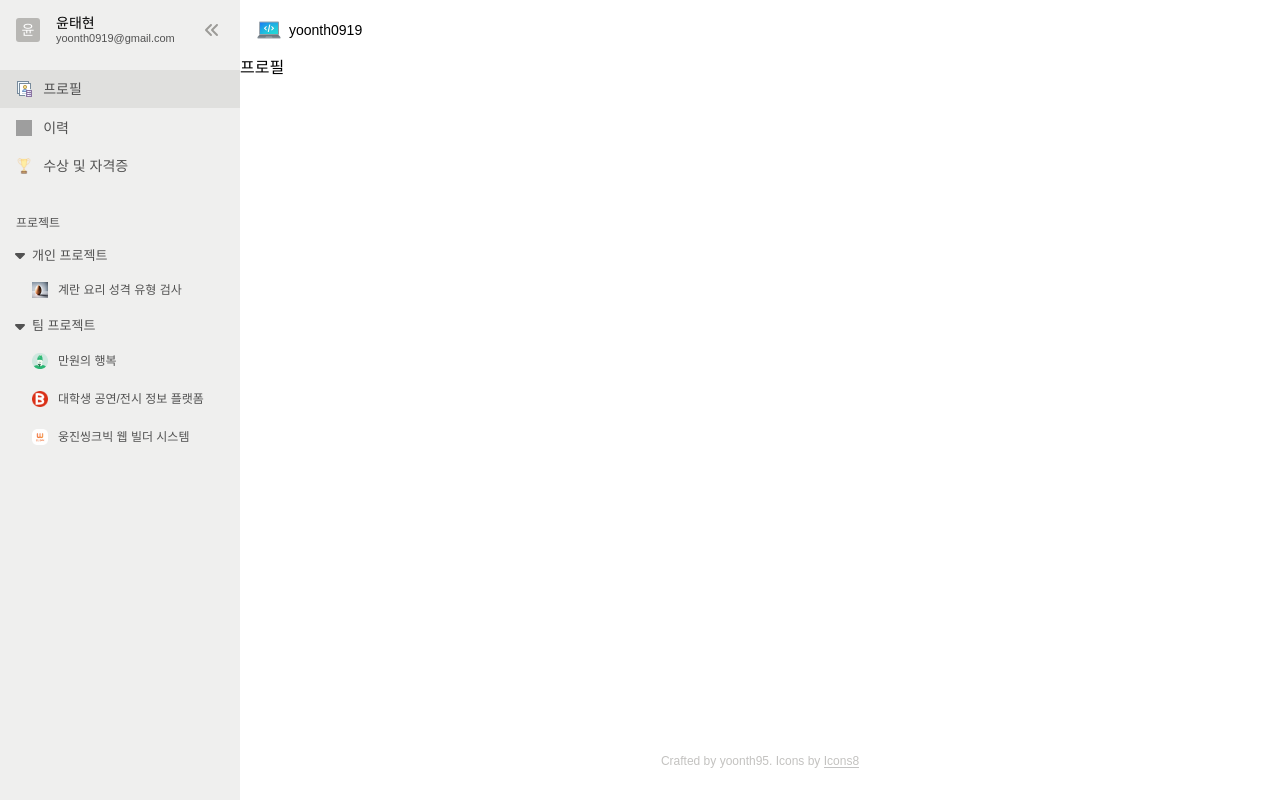
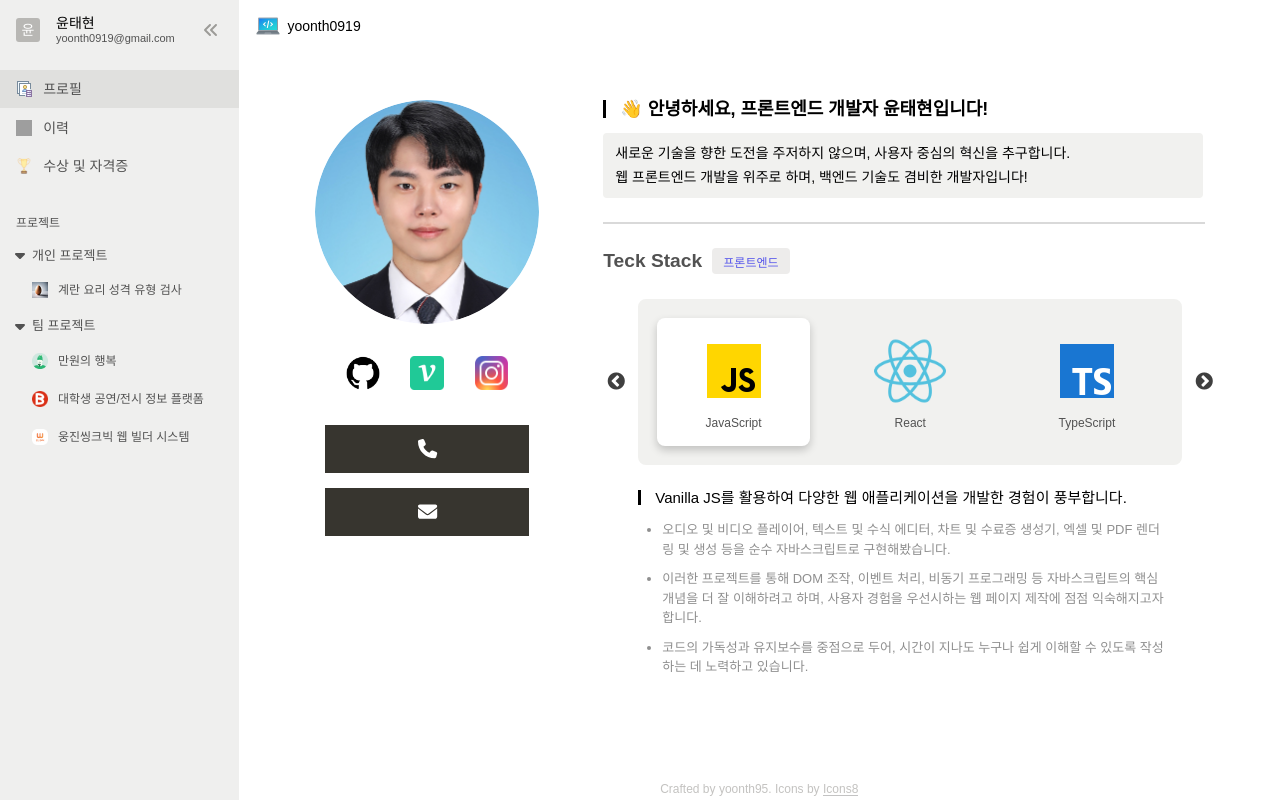
Before and after one commit to yoonth95/portfolio, a React (Vite) app: page / in a window 1280 px wide. Built offline with nearby package versions, Linux system fonts and the light colour scheme; grey boxes are pictures that could not be loaded; a web font is replaced by a local one.

Commit message:
Design: 프로필 페이지 마크업 및 디자인

```diff
--- /dev/null
+++ b/src/components/profile/index.ts
@@ -0,0 +1,4 @@
+import ProfileArea from "./profileArea/ProfileArea";
+import ProfileInfo from "./profileInfo/ProfileInfo";
+
+export { ProfileArea, ProfileInfo };
--- /dev/null
+++ b/src/components/profile/profileArea/ProfileArea.styled.ts
@@ -0,0 +1,90 @@
+import styled from "styled-components";
+
+export const ProfileAreaSection = styled.section`
+  width: 14rem;
+`;
+
+export const ProfileImg = styled.img`
+  width: 14rem;
+  height: 14rem;
+  border-radius: 50%;
+  object-fit: contain;
+`;
+
+export const LinkList = styled.div`
+  display: flex;
+  align-items: center;
+  justify-content: space-evenly;
+  margin-top: 2rem;
+
+  & a {
+    width: 15%;
+    cursor: pointer;
+  }
+
+  & a > img {
+    width: 100%;
+    transition: 270ms;
+  }
+
+  & img:hover {
+    transform: scale(1.2);
+  }
+`;
+
+export const BoxList = styled.div`
+  width: 100%;
+  display: flex;
+  flex-direction: column;
+  gap: 15px;
+  margin-top: 2rem;
+`;
+
+export const Box = styled.div`
+  position: relative;
+  margin: 0 10px;
+  height: 3rem;
+
+  & div {
+    display: flex;
+    align-items: center;
+    justify-content: center;
+  }
+`;
+
+export const Icon = styled.div`
+  width: 100%;
+  height: 100%;
+  background-color: var(--gray600-color);
+  transition: 0.5s;
+  transform-origin: top;
+  transform: translateY(0px) rotateX(0deg);
+
+  ${Box}:hover & {
+    transform: translateY(100%) rotateX(90deg);
+  }
+
+  & svg {
+    font-size: 1.2rem;
+    line-height: 100px;
+    color: #fff;
+  }
+`;
+
+export const Details = styled.div`
+  position: absolute;
+  top: 0;
+  left: 0;
+  width: 100%;
+  height: 100%;
+  background-color: rgb(241, 241, 239);
+  color: var(--gray500-color);
+  font-size: 13px;
+  transition: 0.5s;
+  transform-origin: bottom;
+  transform: translateY(-100%) rotateX(90deg);
+
+  ${Box}:hover & {
+    transform: translateY(0) rotateX(0deg);
+  }
+`;
--- /dev/null
+++ b/src/components/profile/profileArea/ProfileArea.tsx
@@ -0,0 +1,34 @@
+import { NavLink } from "react-router-dom";
+import { profileImg } from "@/assets/images";
+import { iconList, detailList } from "@/data/profileInfo";
+import { FontAwesomeIcon } from "@fortawesome/react-fontawesome";
+import * as P from "./ProfileArea.styled";
+
+const ProfileArea = () => {
+  return (
+    <P.ProfileAreaSection>
+      <P.ProfileImg src={profileImg} alt="프로필 이미지"></P.ProfileImg>
+      <P.LinkList>
+        {iconList.map((item) => (
+          <NavLink to={item.link} target="_blank">
+            <img src={item.icon} alt={item.text} />
+          </NavLink>
+        ))}
+      </P.LinkList>
+      <P.BoxList>
+        {detailList.map((item) => (
+          <P.Box>
+            <P.Icon>
+              <FontAwesomeIcon icon={item.icon} />
+            </P.Icon>
+            <P.Details>
+              <p>{item.detail}</p>
+            </P.Details>
+          </P.Box>
+        ))}
+      </P.BoxList>
+    </P.ProfileAreaSection>
+  );
+};
+
+export default ProfileArea;
--- /dev/null
+++ b/src/components/profile/profileInfo/ProfileInfo.styled.ts
@@ -0,0 +1,118 @@
+import styled from "styled-components";
+
+export const ProfileInfoSection = styled.section`
+  max-width: 600px;
+  flex: 0.5;
+`;
+
+export const ProfileInfoTitle = styled.div`
+  width: 100%;
+  padding-left: 14px;
+  padding-right: 14px;
+  border-left: 3px solid currentcolor;
+  margin-bottom: 15px;
+  font-size: 15px;
+  & h2 {
+    font-size: 18px;
+  }
+`;
+
+export const ProfileIntro = styled.div`
+  display: flex;
+  flex-direction: column;
+  width: 100%;
+  border-radius: 4px;
+  background: rgb(241, 241, 239);
+  padding: 16px 16px 16px 12px;
+
+  & p {
+    font-size: 14px;
+    line-height: 0.6;
+  }
+`;
+
+export const ProfileTechStack = styled.div`
+  width: 100%;
+`;
+
+export const ProfileTechStackTitle = styled.div`
+  display: flex;
+  align-items: center;
+  gap: 10px;
+
+  & h2 {
+    font-size: 1.2rem;
+    color: var(--gray500-color);
+  }
+
+  & span {
+    line-height: normal;
+    background: rgba(135, 131, 120, 0.15);
+    color: #5757eb;
+    border-radius: 4px;
+    font-size: 12px;
+    padding: 0.3rem 0.7rem;
+  }
+`;
+
+export const ProfileSkill = styled.div`
+  width: 34rem;
+  border: 3px solid rgb(241, 241, 239);
+  border-radius: 8px;
+  margin: 25px 35px;
+`;
+
+export const SlickList = styled.div`
+  height: 10rem;
+  display: flex !important;
+  justify-content: space-around;
+  align-items: center;
+  justify-items: center;
+  gap: 1.5rem;
+  padding: 1rem;
+  background: rgb(241, 241, 239);
+`;
+
+interface IsHoverd {
+  isHovered: boolean;
+}
+
+export const SlickItem = styled.div<IsHoverd>`
+  width: 100%;
+  height: 100%;
+  display: flex;
+  flex-direction: column;
+  align-items: center;
+  justify-content: center;
+  gap: 10px;
+  border-radius: 8px;
+  background-color: ${({ isHovered }) => (isHovered ? "#fff" : "rgba(255, 255, 255, 0)")};
+  box-shadow: ${({ isHovered }) => (isHovered ? "0px 4px 8px rgba(0, 0, 0, 0.2)" : "none")};
+  cursor: pointer;
+
+  & p {
+    color: var(--gray500-color);
+    font-size: 12px;
+  }
+
+  & img {
+    width: 4.5rem;
+  }
+`;
+
+export const ProfileSkillDetail = styled.div`
+  max-width: 530px;
+  margin: 1rem 35px;
+  display: flex;
+  flex-direction: column;
+  font-size: 13px;
+  transition: 270ms;
+`;
+
+export const DetailLi = styled.li`
+  font-size: 13px;
+  line-height: 1.5;
+  list-style: outside;
+  color: #8f8f8f;
+  margin: 0 0 0.625rem 1.5rem;
+`;
--- /dev/null
+++ b/src/components/profile/profileInfo/ProfileInfo.tsx
@@ -0,0 +1,68 @@
+import React from "react";
+import Slick from "@/components/slick/Slick";
+import { useProfileInfo } from "@/hooks/useProfileInfo";
+import { stackInfoList } from "@/data/stackInfoList";
+import * as P from "./ProfileInfo.styled";
+
+const ProfileInfo: React.FC = () => {
+  const { state, dispatch, slideIndex, setSlideIndex } = useProfileInfo();
+  const { hoveredItem, filterItem } = state;
+
+  const slickSetting = {
+    Infinity: true,
+    speed: 500,
+    slidesToShow: 1,
+    slidesToScroll: 1,
+    beforeChange: (current: number, next: number) => setSlideIndex(next),
+    afterChange: (index: number) =>
+      dispatch({ type: "SET_HOVERED_ITEM", payload: { hoveredItem: stackInfoList[index].stackList[0].stack, slideIndex: index } }),
+  };
+
+  const onMouseOver = (stack: string) => {
+    if (hoveredItem !== stack) dispatch({ type: "SET_HOVERED_ITEM", payload: { hoveredItem: stack, slideIndex } });
+  };
+
+  return (
+    <P.ProfileInfoSection>
+      <P.ProfileInfoTitle>
+        <h2>👋 안녕하세요, 프론트엔드 개발자 윤태현입니다!</h2>
+      </P.ProfileInfoTitle>
+      <P.ProfileIntro>
+        <p>새로운 기술을 향한 도전을 주저하지 않으며, 사용자 중심의 혁신을 추구합니다.</p>
+        <br />
+        <p>웹 프론트엔드 개발을 위주로 하며, 백엔드 기술도 겸비한 개발자입니다!</p>
+      </P.ProfileIntro>
+      <hr />
+      <P.ProfileTechStack>
+        <P.ProfileTechStackTitle>
+          <h2>Teck Stack</h2>
+          <span>{stackInfoList[slideIndex].name}</span>
+        </P.ProfileTechStackTitle>
+        <P.ProfileSkill>
+          <Slick slickSetting={slickSetting}>
+            {stackInfoList.map((slideItems, index) => (
+              <P.SlickList key={index}>
+                {slideItems.stackList.map((item) => (
+                  <P.SlickItem key={item.stack} onMouseOver={() => onMouseOver(item.stack)} isHovered={hoveredItem === item.stack}>
+                    <img src={item.img} alt="아이콘" />
+                    <p>{item.stack}</p>
+                  </P.SlickItem>
+                ))}
+              </P.SlickList>
+            ))}
+          </Slick>
+        </P.ProfileSkill>
+        <P.ProfileSkillDetail>
+          <P.ProfileInfoTitle>{filterItem.description.title}</P.ProfileInfoTitle>
+          <ul>
+            {filterItem.description.text.map((text, index) => (
+              <P.DetailLi key={index}>{text}</P.DetailLi>
+            ))}
+          </ul>
+        </P.ProfileSkillDetail>
+      </P.ProfileTechStack>
+    </P.ProfileInfoSection>
+  );
+};
+
+export default ProfileInfo;
--- /dev/null
+++ b/src/components/slick/Slick.styled.ts
@@ -0,0 +1,15 @@
+import styled from "styled-components";
+
+export const SlickContainer = styled.div`
+  /* react-slick */
+  .slick-prev {
+    left: -35px;
+  }
+  .slick-next {
+    right: -35px;
+  }
+  .slick-prev:before,
+  .slick-next:before {
+    color: black;
+  }
+`;
--- /dev/null
+++ b/src/components/slick/Slick.tsx
@@ -0,0 +1,16 @@
+import React from "react";
+import Slider from "react-slick";
+import { SlickProps } from "@/types";
+import "slick-carousel/slick/slick.css";
+import "slick-carousel/slick/slick-theme.css";
+import * as S from "./Slick.styled";
+
+const Slick: React.FC<SlickProps> = ({ slickSetting, children }) => {
+  return (
+    <S.SlickContainer>
+      <Slider {...slickSetting}>{children}</Slider>
+    </S.SlickContainer>
+  );
+};
+
+export default Slick;
--- /dev/null
+++ b/src/pages/profile/ProfilePage.styled.ts
@@ -0,0 +1,23 @@
+import styled from "styled-components";
+
+export const ProfileContanier = styled.main`
+  padding: 3rem 5rem;
+  flex: 1;
+`;
+
+export const ProfileTitle = styled.h1`
+  font-size: 2rem;
+  font-weight: 600;
+  margin-bottom: 3rem;
+`;
+
+export const ProfileSection = styled.div`
+  display: flex;
+  justify-content: center;
+  gap: 4rem;
+
+  & > section {
+    display: flex;
+    flex-direction: column;
+  }
+`;
--- a/src/pages/profile/ProfilePage.tsx
+++ b/src/pages/profile/ProfilePage.tsx
@@ -1,7 +1,16 @@
 import React from "react";
+import { ProfileArea, ProfileInfo } from "@/components/profile";
+import * as P from "./ProfilePage.styled";
 
 const ProfilePage = () => {
-  return <div>프로필</div>;
+  return (
+    <P.ProfileContanier>
+      <P.ProfileSection>
+        <ProfileArea />
+        <ProfileInfo />
+      </P.ProfileSection>
+    </P.ProfileContanier>
+  );
 };
 
 export default ProfilePage;
```
